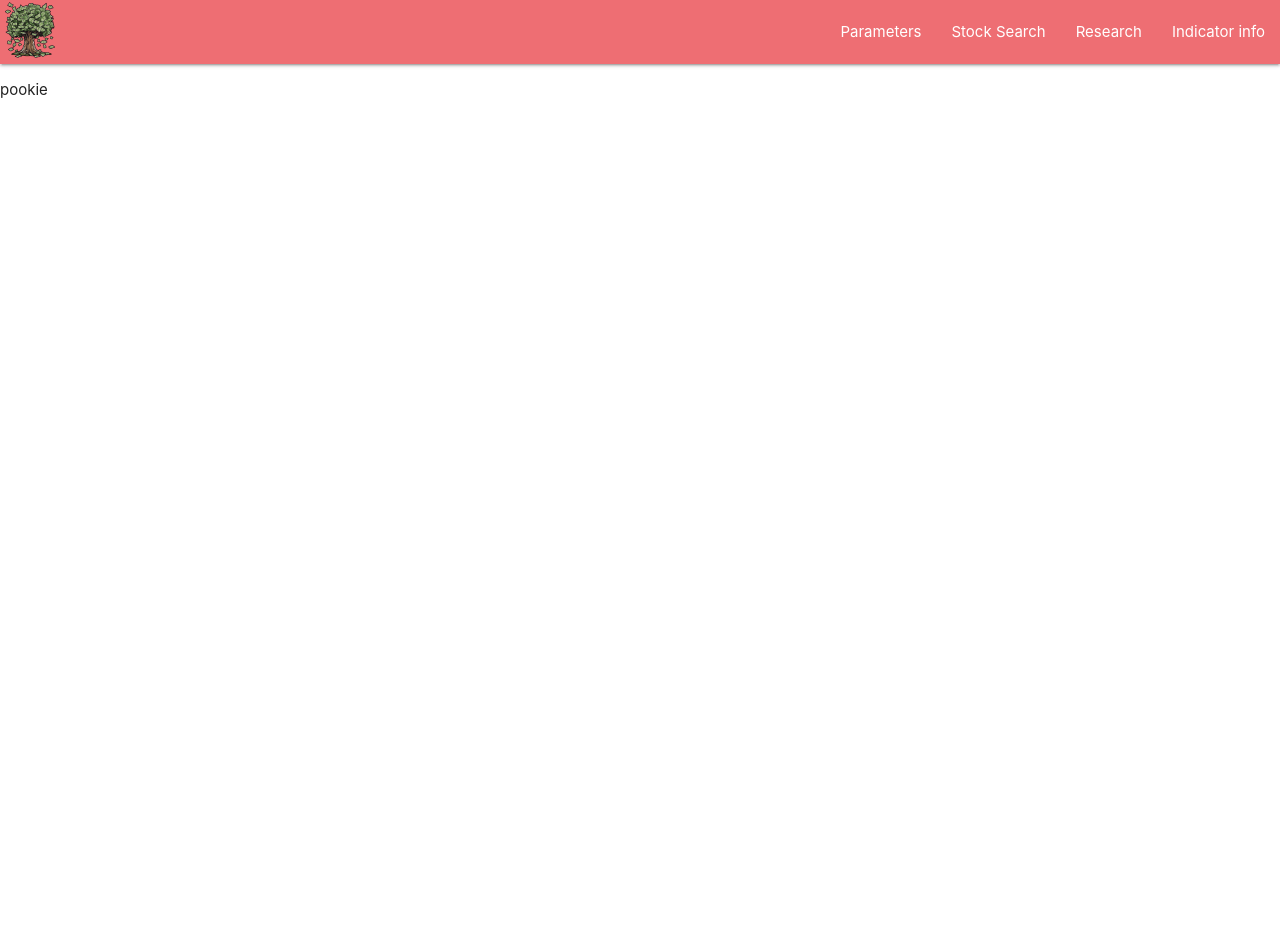
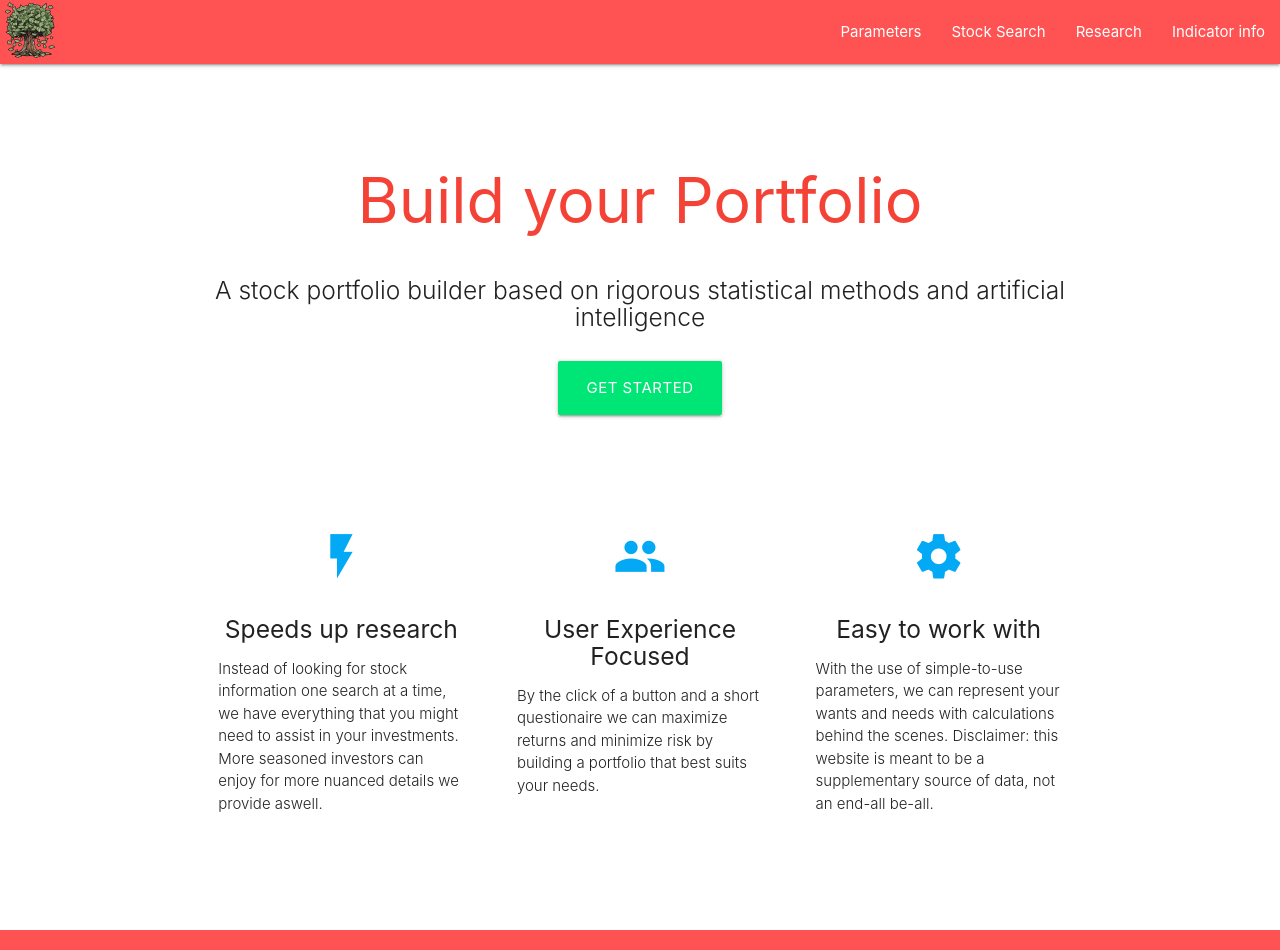
Before and after one commit to BonelessWater/TradingBot, a Django app: page / in a window 1280 px wide. Before the commit the page ends 98 px from the top, so only its background shows below. Run offline with Django 5.2, Linux system fonts and the light colour scheme.

Commit message:
feat: Main page init

```diff
--- a/playground/urls.py
+++ b/playground/urls.py
@@ -7,6 +7,7 @@ from .views import *
 urlpatterns = [
 
     # menu links
-    path('', main, name="main"),
+    path('', main, name='main'),
+    path('parameters', parameters, name='parameters'),
 
 ] + static(settings.STATIC_URL, document_root=settings.STATIC_ROOT)
--- a/playground/views.py
+++ b/playground/views.py
@@ -2,3 +2,6 @@ from django.shortcuts import render
 
 def main(request):
     return render(request, 'main.html')
+
+def parameters(request):
+    return render(request, 'parameters.html')
--- a/static/css/styles.css
+++ b/static/css/styles.css
@@ -2,3 +2,9 @@
     width: 60px;
     height: 60px;
 }
+.icon-block {
+  padding: 0 15px;
+}
+.icon-block .material-icons {
+	font-size: inherit;
+}
--- a/templates/base.html
+++ b/templates/base.html
@@ -12,7 +12,7 @@
         <link type="text/css" rel="stylesheet" href="{% static 'css/regular.css' %}"  media="screen,projection"/>
         <link type="text/css" rel="stylesheet" href="{% static 'css/styles.css' %}"  media="screen,projection"/>
 
-
+        <link href="https://fonts.googleapis.com/icon?family=Material+Icons" rel="stylesheet">
         <link rel="stylesheet" href="https://fonts.googleapis.com/css2?family=Material+Symbols+Outlined:opsz,wght,FILL,GRAD@48,400,0,0" />
 
         <script type="text/javascript" src="{% static 'js/materialize.min.js' %}"></script>
@@ -27,7 +27,7 @@
     <body>
         <div class="row">
             <nav>
-                <div class="nav-wrapper">
+                <div class="nav-wrapper red accent-2">
                 <img src="{% static 'images/logo.webp' %}" class="logo-img">
                 <a href="#" data-target="mobile-demo" class="sidenav-trigger"><i class="material-icons">menu</i></a>
                 <ul class="right hide-on-med-and-down">
@@ -39,7 +39,7 @@
                 </div>
             </nav>
 
-            <ul class="sidenav" id="mobile-demo">
+            <ul class="sidenav red accent-2" id="mobile-demo">
                 <li><a href="sass.html">Parameters</a></li>
                 <li><a href="badges.html">Stock Search</a></li>
                 <li><a href="collapsible.html">Research</a></li>
@@ -51,5 +51,8 @@
         </div>
 
     </body>
+     <footer class="page-footer red accent-2">
+    </footer>
+
 
 </html>
--- a/templates/main.html
+++ b/templates/main.html
@@ -6,8 +6,60 @@ Home
 
 {% block content %}
 
-<p>
-    pookie
-</p>
+<div class="section no-pad-bot" id="index-banner">
+    <div class="container">
+      <br><br>
+      <h1 class="header center red-text accent-3">Build your Portfolio</h1>
+      <div class="row center">
+        <h5 class="header col s12 light">A stock portfolio builder based on rigorous statistical methods and artificial intelligence</h5>
+      </div>
+      <div class="row center">
+        <form action="{% url 'parameters' %}" method="post">
+          {% csrf_token %}
+        <button id="download-button" class="btn-large waves-effect waves-light green accent-3" type="submit">Get Started</button>
+    </form>
+      </div>
+      <br><br>
+
+    </div>
+  </div>
+
+
+  <div class="container">
+    <div class="section">
+
+      <!--   Icon Section   -->
+      <div class="row">
+        <div class="col s12 m4">
+          <div class="icon-block">
+            <h2 class="center light-blue-text"><i class="material-icons">flash_on</i></h2>
+            <h5 class="center">Speeds up research</h5>
+
+            <p class="light">Instead of looking for stock information one search at a time, we have everything that you might need to assist in your investments. More seasoned investors can enjoy for more nuanced details we provide aswell.</p>
+          </div>
+        </div>
+
+        <div class="col s12 m4">
+          <div class="icon-block">
+            <h2 class="center light-blue-text"><i class="material-icons">group</i></h2>
+            <h5 class="center">User Experience Focused</h5>
+
+            <p class="light">By the click of a button and a short questionaire we can maximize returns and minimize risk by building a portfolio that best suits your needs.</p>
+          </div>
+        </div>
+
+        <div class="col s12 m4">
+          <div class="icon-block">
+            <h2 class="center light-blue-text"><i class="material-icons">settings</i></h2>
+            <h5 class="center">Easy to work with</h5>
+
+            <p class="light">With the use of simple-to-use parameters, we can represent your wants and needs with calculations behind the scenes. Disclaimer: this website is meant to be a supplementary source of data, not an end-all be-all.</p>
+          </div>
+        </div>
+      </div>
+
+    </div>
+    <br><br>
+  </div>
 
 {% endblock content %}
```
Also changed, not shown: static/js/init.js (added, +7 -0 lines), templates/parameters.html (added).
